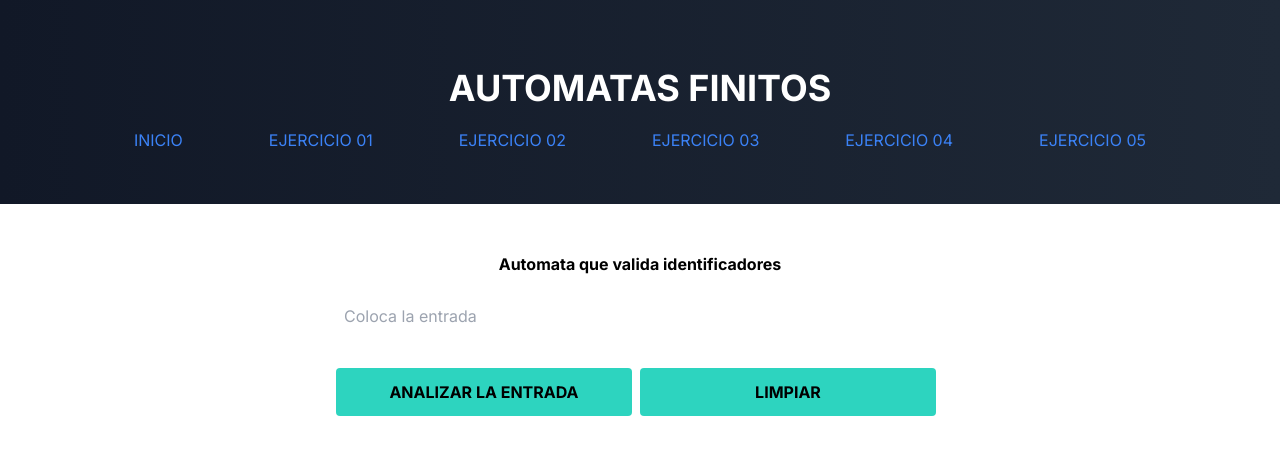
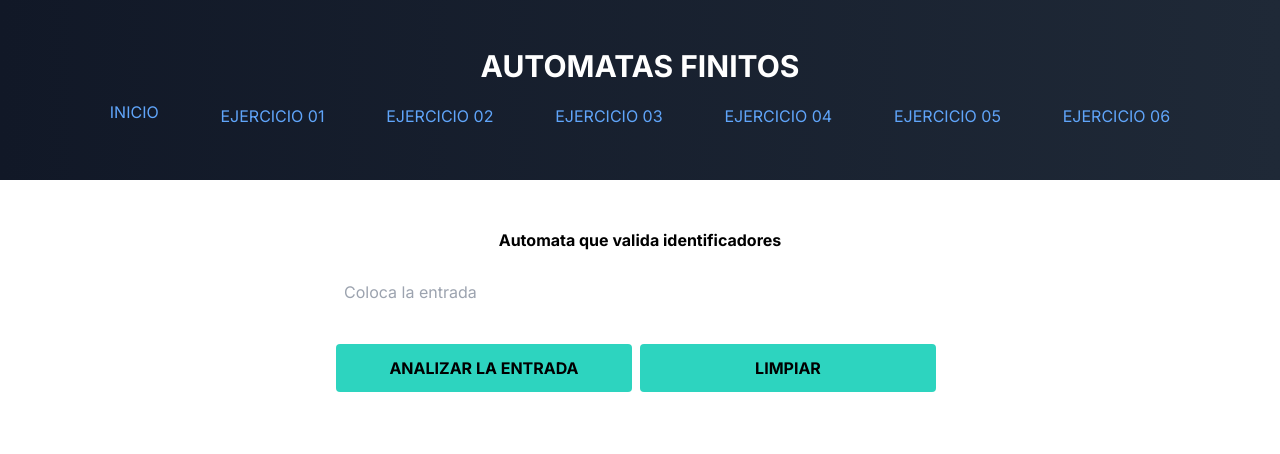
Before and after one commit to AriasRafael2612/AutomaFinitos, a Next.js app: page /ejercicio01 in a window 1280 px wide. Shown: the top 454 px of the page. Built offline with nearby package versions, Linux system fonts and the light colour scheme.

Commit message:
Update Header.jsx

```diff
--- a/components/Header.jsx
+++ b/components/Header.jsx
@@ -1,46 +1,51 @@
-import React from 'react';
-import Link from 'next/link';
+import React from 'react'
+import Link from 'next/link'
 
 const Header = () => {
     return (
         <header className="bg-gradient-to-r from-gray-900 to-gray-800 p-12">
-
-        <div className="text-center mt-5">
-          <h1 className="text-white text-2xl md:text-3xl lg:text-4xl font-bold mb-4">AUTOMATAS FINITOS</h1>
+        <div className="container mx-auto">
+        <div className="text-center mt-15">
+                <h1 className="text-white text-3xl font-bold mb-4"> AUTOMATAS FINITOS</h1>
         </div>
 
         <nav className="space-x-4">
-          <ul className="flex flex-col md:flex-row md:items-center md:justify-evenly uppercase">
-
-            <li className='text-blue-500 hover:scale-110 transition duration-300 py-1 hover:text-teal-400'>
-              <Link href='/'>Inicio</Link>
+            <ul className='flex justify-evenly uppercase'>
+                <li className ="hover:text-teal-400">
+                    <Link className ="cursor-pointer text-blue-400"  href='/'>Inicio</Link>
                 </li>
 
-            <li className='text-blue-500 hover:scale-110 transition duration-300 py-1 hover:text-teal-400'>
-              <Link href='/ejercicio01'>Ejercicio 01</Link>
+                <li className ='hover:scale-25 duration-300 py-1 hover:text-teal-400'>
+                    <Link className ="cursor-pointer text-blue-400" href='/ejercicio01'>Ejercicio 01</Link>
                 </li>
 
-            <li className='text-blue-500 hover:scale-110 transition duration-300 py-1 hover:text-teal-400'>
-              <Link href='/ejercicio02'>Ejercicio 02</Link>
+                <li className ='hover:scale-25 duration-300 py-1 hover:text-teal-400'>
+                    <Link className ="cursor-pointer text-blue-400" href='/ejercicio02'>Ejercicio 02</Link>
                 </li>
 
-            <li className='text-blue-500 hover:scale-110 transition duration-300 py-1 hover:text-teal-400'>
-              <Link href='/ejercicio03'>Ejercicio 03</Link>
+                <li className ='hover:scale-25 duration-300 py-1 hover:text-teal-400'>
+                    <Link className ="cursor-pointer text-blue-400" href='/ejercicio03'>Ejercicio 03</Link>
                 </li>
 
-            <li className='text-blue-500 hover:scale-110 transition duration-300 py-1 hover:text-teal-400'>
-              <Link href='/ejercicio04'>Ejercicio 04</Link>
+                <li className ='hover:scale-25 duration-300 py-1 hover:text-teal-400'>
+                    <Link className ="cursor-pointer text-blue-400" href='/ejercicio04'>Ejercicio 04</Link>
                 </li>
 
-            <li className='text-blue-500 hover:scale-110 transition duration-300 py-1 hover:text-teal-400'>
-              <Link href='/ejercicio05'>Ejercicio 05</Link>
+                <li className ='hover:scale-25 duration-300 py-1 hover:text-teal-400'>
+                    <Link className ="cursor-pointer text-blue-400" href='/ejercicio05'>Ejercicio 05</Link>
                 </li>
+
+                <li className ='hover:scale-25 duration-300 py-1 hover:text-teal-400'>
+                    <Link className ="cursor-pointer text-blue-400" href='/ejercicio06'>Ejercicio 06</Link>
+                </li>
+
 
             </ul>
         </nav>
+    </div>
+    </header>
 
-    </header>
-  );
+  )
 }
 
-export default Header;
+export default Header
```
Lines whose indentation alone changed are shown as unchanged.
